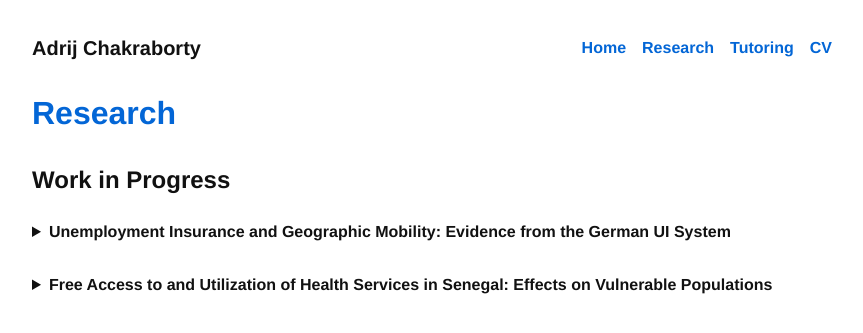
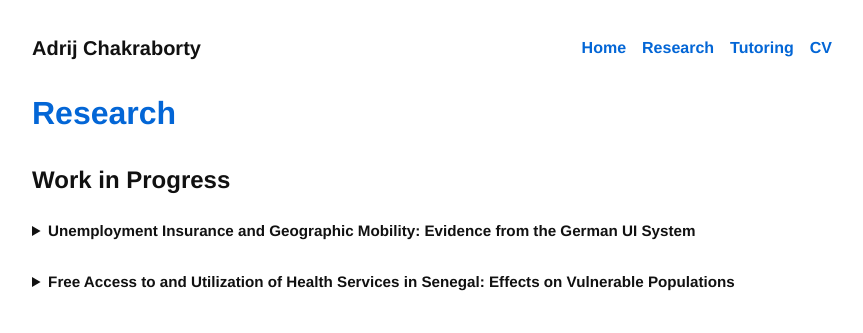
Before and after one commit to AdrijC3/AdrijC3.github.io, a Jekyll site: the page built from research.md, in a window 1280 px wide. Shown: the top 333 px of the page, without its empty margins (208-1071 px from the left). Built offline with Jekyll 4.4.1, drawn with Linux system fonts in a browser that asks for light colours.

Commit message:
Fixed font size in Research dropdowns on mobile with desktop mode

```diff
--- a/_layouts/default.html
+++ b/_layouts/default.html
@@ -99,14 +99,14 @@
     }
 
     details summary {
-      font-size: 1rem;
+      font-size: 0.95rem !important;
       font-weight: 600;
       cursor: pointer;
       margin-bottom: 0.5rem;
     }
 
     details p {
-      font-size: 1rem;
+      font-size: 0.95rem !important;
       line-height: 1.5;
       margin-bottom: 0.75rem;
       text-align: justify;
@@ -184,7 +184,7 @@
 
       details summary,
       details p {
-        font-size: 0.95rem;
+        font-size: 0.95rem !important;
         text-align: justify;
       }
 
@@ -209,7 +208,7 @@
       details summary,
       details p,
       ul, li {
-        font-size: 0.95rem;
+        font-size: 0.95rem !important;
         line-height: 1.5;
       }
 
```
Also changed, not shown: other parts of _layouts/default.html (+0 -1 lines).
